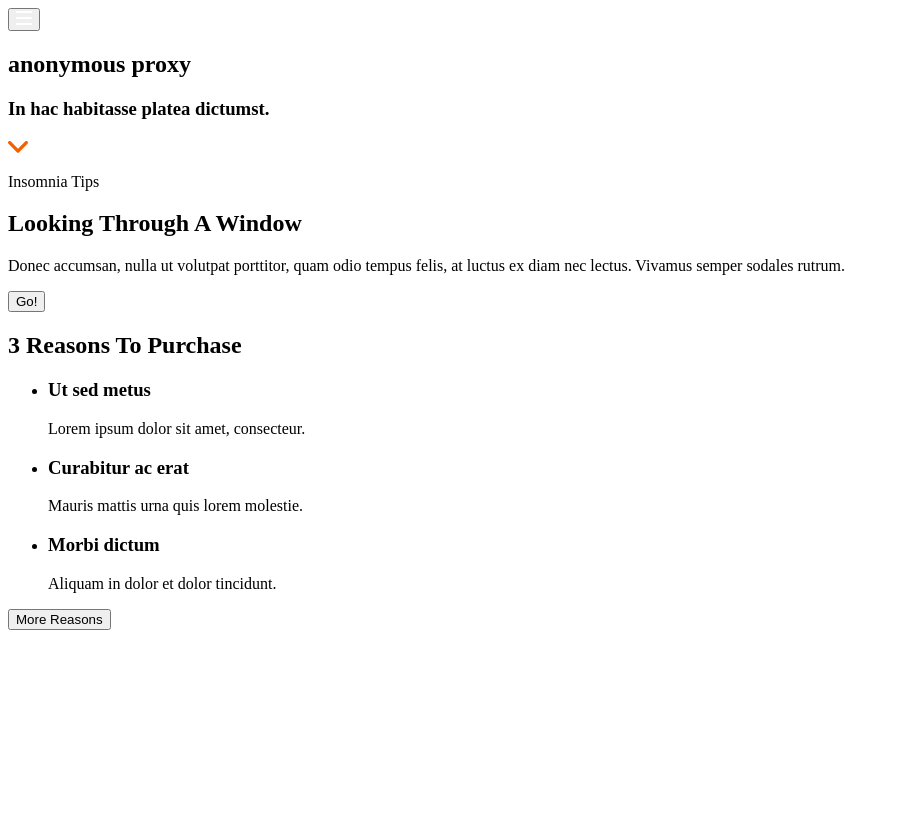
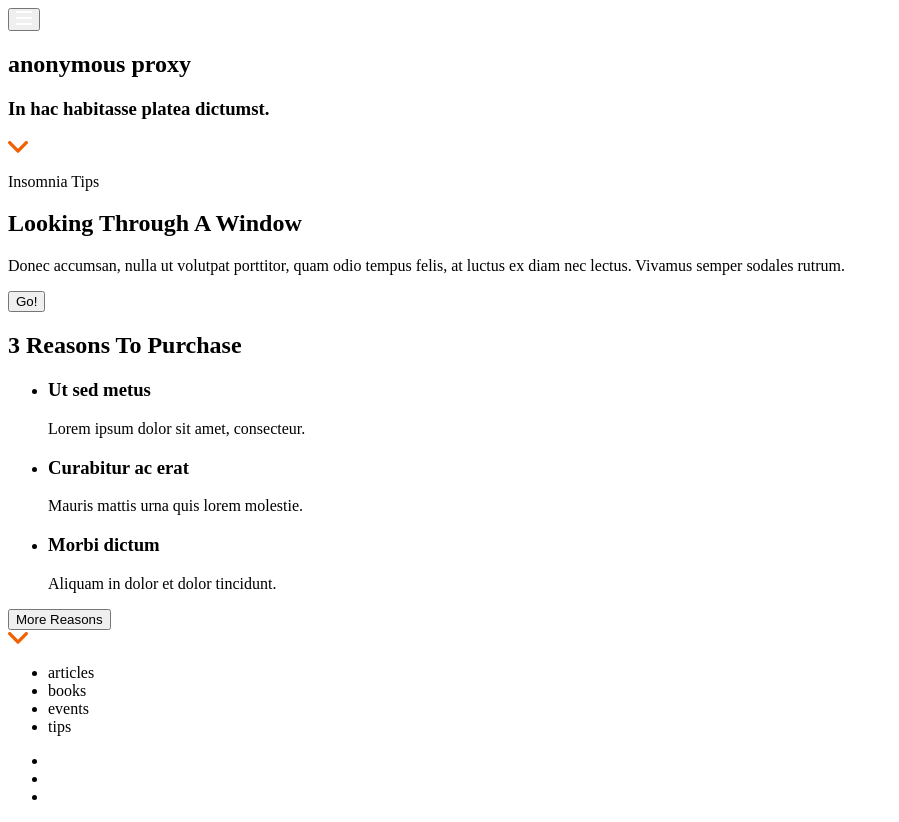
Before and after one commit to tanialopezab/M1-Revision, a website: page public/index.html in a window 1280 px wide. Shown: the whole page, without its empty margins (0-899 px from the left). Before the commit the page ends 800 px from the top, so only its background shows below. Drawn offline with Linux system fonts and the light colour scheme.

Commit message:
create and improve html  footer section

```diff
--- a/public/index.html
+++ b/public/index.html
@@ -66,9 +66,45 @@
                         <p>Aliquam in dolor et dolor tincidunt.</p>
                     </li>
                 </ul>
+                <!-- boton -->
                 <button type="button">More Reasons</button>
             </section>
         </main>
+        <footer class="page_end">
+            <div> <a href="#id-button" id="button_up">
+
+        <img src="assets/images/ico-scroll-down.svg" alt="">
+
+        </a>
+
+            </div>
+            <!-- seccion de contenido relacionado dentro de la pagina -->
+            <nav class="related-content">
+                <ul class="related-content_list">
+                    <li class="related_content item">articles</li>
+                    <li class="related_content item">books</li>
+                    <li class="related_content item">events</li>
+                    <li class="related_content item">tips</li>
+                </ul>
+            </nav>
+            <!-- seccion de enlaces a redes sociales -->
+            <nav class="rrss">
+                <ul class="rrss_list">
+                    <li class="rss_item"></li>
+                    <li class="rss_item"></li>
+                    <li class="rss_item"></li>
+                </ul>
+            </nav>
+            <!-- seccion legal -->
+            <div class=copy_content>
+                <p class="copy_year"><small></small>
+
+                </p>
+                <p class="copy_claim"><small></small>
+
+                </p>
+            </div>
+        </footer>
     </body>
 
 </html>
```
Also changed, not shown: _src/templates/partials/_footer.html (+38 -0 lines), _src/templates/partials/_grid.html (+1 -1 lines), _src/templates/partials/_header.html (+3 -0 lines).
